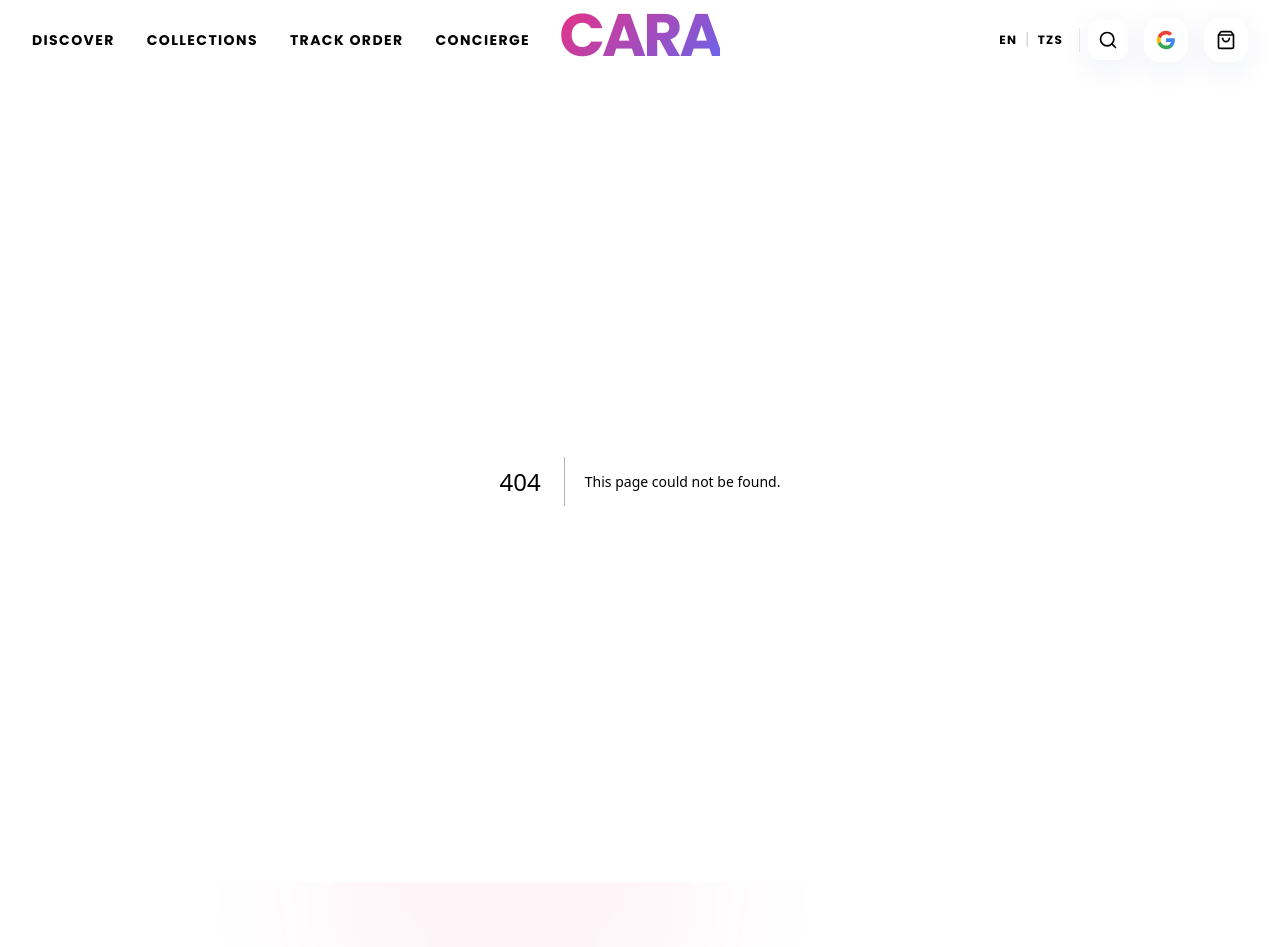
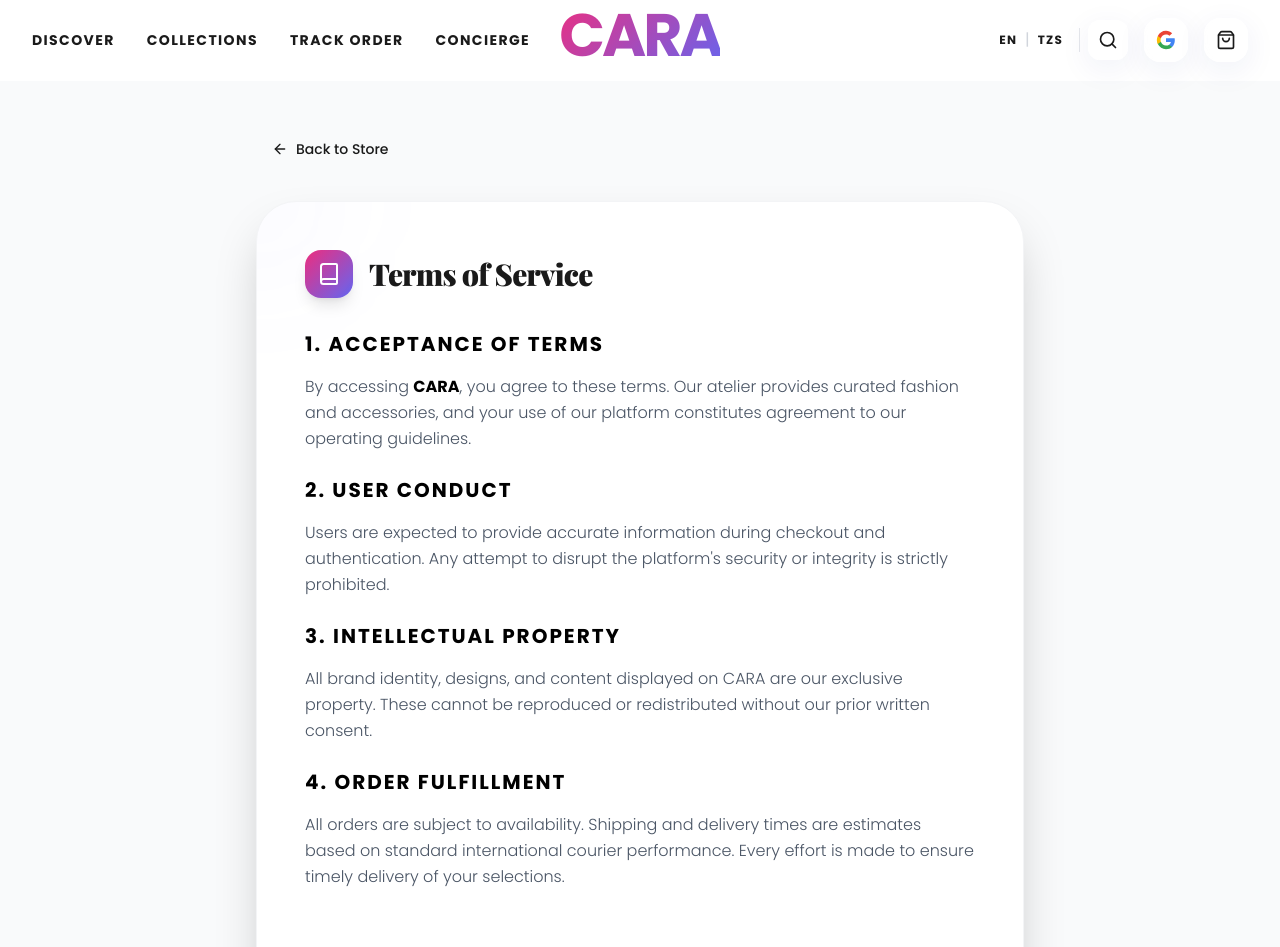
Before and after one commit to Usd650B/Caara, a Next.js app: page /terms in a window 1280 px wide. Before the commit this address had no page. Shown: the top 947 px of the page. Built offline with nearby package versions, Linux system fonts and the light colour scheme; a web font is replaced by a local one.

Commit message:
fix: resolve 404 console errors for legal pages and fix COOP block warning for Firebase popups

```diff
--- a/next.config.ts
+++ b/next.config.ts
@@ -3,6 +3,19 @@
 const nextConfig: NextConfig = {
   /* config options here */
   reactCompiler: true,
+  async headers() {
+    return [
+      {
+        source: '/(.*)',
+        headers: [
+          {
+            key: 'Cross-Origin-Opener-Policy',
+            value: 'same-origin-allow-popups',
+          },
+        ],
+      },
+    ];
+  },
 };
 
 export default nextConfig;
--- /dev/null
+++ b/src/app/privacy/page.tsx
@@ -0,0 +1,74 @@
+"use client"
+
+import { useSettings } from "@/lib/settings";
+import { ArrowLeft, Shield } from "lucide-react";
+import Link from "next/link";
+import { Button } from "@/components/ui/button";
+
+export default function PrivacyPage() {
+  const { t } = useSettings();
+
+  return (
+    <div className="min-h-screen bg-gray-50 py-12 px-4 sm:px-6 lg:px-8">
+      <div className="max-w-3xl mx-auto">
+        <div className="mb-8">
+          <Link href="/">
+            <Button variant="ghost" className="hover:bg-white/50">
+              <ArrowLeft className="mr-2 h-4 w-4" />
+              {t("Back to Store")}
+            </Button>
+          </Link>
+        </div>
+
+        <div className="bg-white rounded-[2.5rem] p-8 sm:p-12 shadow-2xl border border-gray-100 overflow-hidden relative">
+          <div className="absolute top-0 right-0 w-32 h-32 bg-primary/5 rounded-full -mr-16 -mt-16 blur-3xl"></div>
+
+          <div className="flex items-center gap-4 mb-8">
+            <div className="w-12 h-12 gradient-bg rounded-2xl flex items-center justify-center shadow-lg">
+              <Shield className="h-6 w-6 text-white" />
+            </div>
+            <h1 className="text-3xl font-black tracking-tight" style={{ fontFamily: 'var(--font-playfair)' }}>
+              {t("Privacy Policy")}
+            </h1>
+          </div>
+
+          <div className="prose prose-gray max-w-none space-y-6 text-gray-600 font-light leading-relaxed">
+            <section>
+              <h2 className="text-xl font-bold text-black uppercase tracking-widest text-sm mb-4">1. {t("Our Commitment")}</h2>
+              <p>
+                At <span className="font-bold text-black">CARA</span>, your privacy is a cornerstone of our service. This policy outlines how we handle your information with the same care and excellence we bring to our collections.
+              </p>
+            </section>
+
+            <section>
+              <h2 className="text-xl font-bold text-black uppercase tracking-widest text-sm mb-4">2. {t("Information We Collect")}</h2>
+              <ul className="list-disc pl-5 space-y-2">
+                <li>Personal identifiers (name, email, shipping address) provided during checkout or authentication.</li>
+                <li>Transactional data for order fulfillment and tracking.</li>
+                <li>Device information and cookies to enhance your shopping experience.</li>
+              </ul>
+            </section>
+
+            <section>
+              <h2 className="text-xl font-bold text-black uppercase tracking-widest text-sm mb-4">3. {t("How We Use Your Data")}</h2>
+              <p>
+                Your information is used exclusively to facilitate your orders, personalize your experience, and communicate important updates regarding your selections. We do not sell your personal data to third parties.
+              </p>
+            </section>
+
+            <section>
+              <h2 className="text-xl font-bold text-black uppercase tracking-widest text-sm mb-4">4. {t("Security")}</h2>
+              <p>
+                We implement bank-grade encryption and secure authentication via Google to ensure your data remains protected within our digital atelier.
+              </p>
+            </section>
+
+            <p className="pt-8 text-xs italic text-gray-400">
+              Last updated: March 19, 2026. For inquiries, please contact our concierge.
+            </p>
+          </div>
+        </div>
+      </div>
+    </div>
+  );
+}
--- /dev/null
+++ b/src/app/terms/page.tsx
@@ -0,0 +1,72 @@
+"use client"
+
+import { useSettings } from "@/lib/settings";
+import { ArrowLeft, Book } from "lucide-react";
+import Link from "next/link";
+import { Button } from "@/components/ui/button";
+
+export default function TermsPage() {
+  const { t } = useSettings();
+
+  return (
+    <div className="min-h-screen bg-gray-50 py-12 px-4 sm:px-6 lg:px-8">
+      <div className="max-w-3xl mx-auto">
+        <div className="mb-8">
+          <Link href="/">
+            <Button variant="ghost" className="hover:bg-white/50">
+              <ArrowLeft className="mr-2 h-4 w-4" />
+              {t("Back to Store")}
+            </Button>
+          </Link>
+        </div>
+
+        <div className="bg-white rounded-[2.5rem] p-8 sm:p-12 shadow-2xl border border-gray-100 overflow-hidden relative">
+          <div className="absolute top-0 left-0 w-32 h-32 bg-secondary/5 rounded-full -ml-16 -mt-16 blur-3xl"></div>
+
+          <div className="flex items-center gap-4 mb-8">
+            <div className="w-12 h-12 gradient-bg rounded-2xl flex items-center justify-center shadow-lg">
+              <Book className="h-6 w-6 text-white" />
+            </div>
+            <h1 className="text-3xl font-black tracking-tight" style={{ fontFamily: 'var(--font-playfair)' }}>
+              {t("Terms of Service")}
+            </h1>
+          </div>
+
+          <div className="prose prose-gray max-w-none space-y-6 text-gray-600 font-light leading-relaxed">
+            <section>
+              <h2 className="text-xl font-bold text-black uppercase tracking-widest text-sm mb-4">1. {t("Acceptance of Terms")}</h2>
+              <p>
+                By accessing <span className="font-bold text-black">CARA</span>, you agree to these terms. Our atelier provides curated fashion and accessories, and your use of our platform constitutes agreement to our operating guidelines.
+              </p>
+            </section>
+
+            <section>
+              <h2 className="text-xl font-bold text-black uppercase tracking-widest text-sm mb-4">2. {t("User Conduct")}</h2>
+              <p>
+                Users are expected to provide accurate information during checkout and authentication. Any attempt to disrupt the platform's security or integrity is strictly prohibited.
+              </p>
+            </section>
+
+            <section>
+              <h2 className="text-xl font-bold text-black uppercase tracking-widest text-sm mb-4">3. {t("Intellectual Property")}</h2>
+              <p>
+                All brand identity, designs, and content displayed on CARA are our exclusive property. These cannot be reproduced or redistributed without our prior written consent.
+              </p>
+            </section>
+
+            <section>
+              <h2 className="text-xl font-bold text-black uppercase tracking-widest text-sm mb-4">4. {t("Order Fulfillment")}</h2>
+              <p>
+                All orders are subject to availability. Shipping and delivery times are estimates based on standard international courier performance. Every effort is made to ensure timely delivery of your selections.
+              </p>
+            </section>
+
+            <p className="pt-8 text-xs italic text-gray-400">
+              Last updated: March 19, 2026. For inquiries, please contact our concierge.
+            </p>
+          </div>
+        </div>
+      </div>
+    </div>
+  );
+}
```
